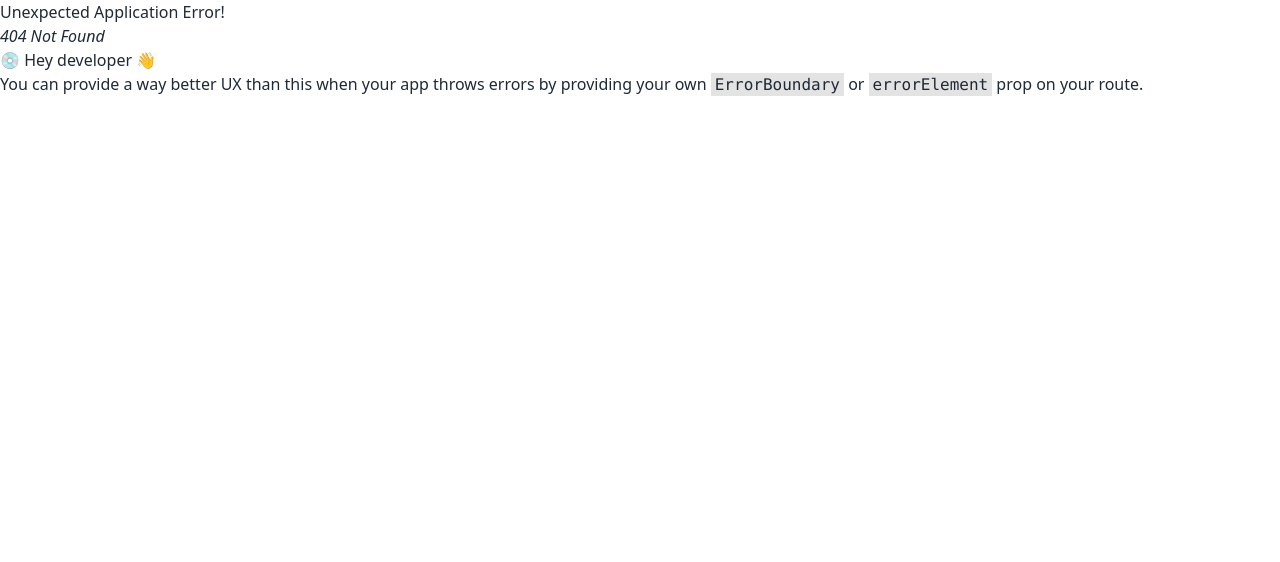
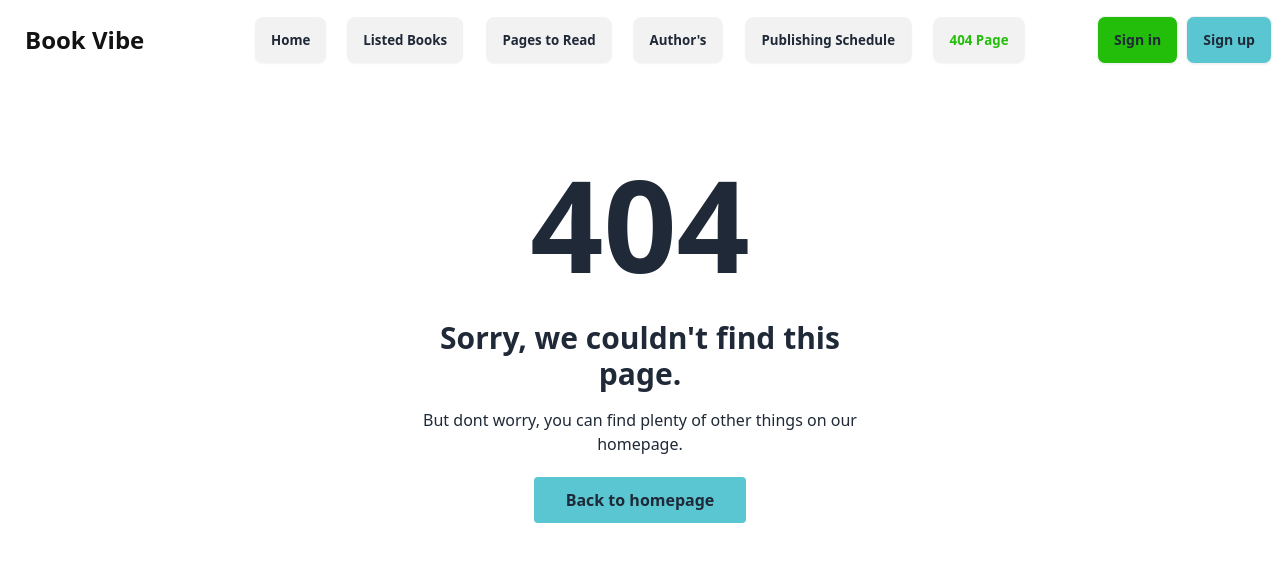
Before and after one commit to NhsTarek/book-vibe-a8, a React (Vite) app: page /error in a window 1280 px wide. Before the commit this address had no page. Shown: the top 562 px of the page. Built offline with nearby package versions, Linux system fonts and the light colour scheme.

Commit message:
404 page implemented

```diff
--- a/src/Components/NavBar.jsx
+++ b/src/Components/NavBar.jsx
@@ -11,20 +11,23 @@ const NavBar = () => {
                             <svg xmlns="http://www.w3.org/2000/svg" className="h-5 w-5" fill="none" viewBox="0 0 24 24" stroke="currentColor"><path strokeLinecap="round" strokeLinejoin="round" strokeWidth="2" d="M4 6h16M4 12h8m-8 6h16" /></svg>
                         </div>
                         <ul tabIndex={0} className="menu menu-sm dropdown-content mt-3 z-[1] p-2 shadow bg-base-100 rounded-box w-52 flex gap-4">
-                            <NavLink to='/' className={({ isActive }) => isActive ? 'text-[#23BE0A] font-bold' : 'font-bold'}>
+                        <NavLink to='/' className={({ isActive }) => isActive ? 'text-[#23BE0A] font-bold btn' : 'font-bold btn'}>
                             Home
                         </NavLink>
-                            <NavLink to='/listedbooks' className={({ isActive }) => isActive ? 'text-[#23BE0A] font-bold' : 'font-bold'}>
+                        <NavLink to='/listedbooks' className={({ isActive }) => isActive ? 'text-[#23BE0A] font-bold btn' : 'font-bold btn'}>
                             Listed Books
                         </NavLink>
-                            <NavLink to='/pagestoread' className={({ isActive }) => isActive ? 'text-[#23BE0A] font-bold' : 'font-bold'}>
+                        <NavLink to='/pagestoread' className={({ isActive }) => isActive ? 'text-[#23BE0A] font-bold btn' : 'font-bold btn'}>
                             Pages to Read
                         </NavLink>
-                            <NavLink className={({ isActive }) => isActive ? 'text-[#23BE0A] font-bold' : 'font-bold'}> Author's
-
+                        <NavLink to='/authors' className={({ isActive }) => isActive ? 'text-[#23BE0A] font-bold btn' : 'font-bold btn'}>
+                            Author's
                         </NavLink>
-                            <NavLink to='/schedule' className={({ isActive }) => isActive ? 'text-[#23BE0A] font-bold' : 'font-bold'}>
+                        <NavLink to='/schedule' className={({ isActive }) => isActive ? 'text-[#23BE0A] font-bold btn' : 'font-bold btn'}>
                             Publishing Schedule
+                        </NavLink>
+                        <NavLink to='/error' className={({ isActive }) => isActive ? 'text-[#23BE0A] font-bold btn' : 'font-bold btn'}>
+                        404 Page
                         </NavLink>
 
                         </ul>
@@ -33,20 +36,23 @@ const NavBar = () => {
                 </div>
                 <div className="navbar-center hidden lg:flex">
                     <ul className="menu menu-horizontal px-1 flex gap-4">
-                        <NavLink to='/' className={({ isActive }) => isActive ? 'text-[#23BE0A] font-bold' : 'font-bold'}>
+                        <NavLink to='/' className={({ isActive }) => isActive ? 'text-[#23BE0A] font-bold btn' : 'font-bold btn'}>
                             Home
                         </NavLink>
-                        <NavLink to='/listedbooks' className={({ isActive }) => isActive ? 'text-[#23BE0A] font-bold' : 'font-bold'}>
+                        <NavLink to='/listedbooks' className={({ isActive }) => isActive ? 'text-[#23BE0A] font-bold btn' : 'font-bold btn'}>
                             Listed Books
                         </NavLink>
-                        <NavLink to='/pagestoread' className={({ isActive }) => isActive ? 'text-[#23BE0A] font-bold' : 'font-bold'}>
+                        <NavLink to='/pagestoread' className={({ isActive }) => isActive ? 'text-[#23BE0A] font-bold btn' : 'font-bold btn'}>
                             Pages to Read
                         </NavLink>
-                        <NavLink to='/authors' className={({ isActive }) => isActive ? 'text-[#23BE0A] font-bold' : 'font-bold'}>
+                        <NavLink to='/authors' className={({ isActive }) => isActive ? 'text-[#23BE0A] font-bold btn' : 'font-bold btn'}>
                             Author's
                         </NavLink>
-                        <NavLink to='/schedule' className={({ isActive }) => isActive ? 'text-[#23BE0A] font-bold' : 'font-bold'}>
+                        <NavLink to='/schedule' className={({ isActive }) => isActive ? 'text-[#23BE0A] font-bold btn' : 'font-bold btn'}>
                             Publishing Schedule
+                        </NavLink>
+                        <NavLink to='/error' className={({ isActive }) => isActive ? 'text-[#23BE0A] font-bold btn' : 'font-bold btn'}>
+                        404 Page
                         </NavLink>
 
                     </ul>
--- a/src/Components/ReadBook.jsx
+++ b/src/Components/ReadBook.jsx
@@ -1,6 +1,7 @@
 import { CiLocationOn } from "react-icons/ci";
 import { BsPeople } from "react-icons/bs";
 import { LuStickyNote } from "react-icons/lu";
+import { Link } from "react-router-dom";
 
 
 const ReadBook = ({ r }) => {
@@ -44,7 +45,7 @@ const ReadBook = ({ r }) => {
                     <div className="bg-[#FFF3E0] rounded-3xl p-3">
                     <h6> Rating: {rating}</h6>
                     </div>
-                    <button className="btn rounded-3xl bg-[#23BE0A] text-white">View details</button>
+                    <Link to={`/book/${r.id}`} className="btn rounded-3xl bg-[#23BE0A] text-white">View details</Link>
                 </div>
 
             </div>
--- a/src/Components/Wish.jsx
+++ b/src/Components/Wish.jsx
@@ -1,6 +1,7 @@
 import { CiLocationOn } from "react-icons/ci";
 import { BsPeople } from "react-icons/bs";
 import { LuStickyNote } from "react-icons/lu";
+import { Link } from "react-router-dom";
 
 const Wish = ({ wish }) => {
     const { bookName, author, image, totalPages, rating, category, tags, publisher, yearOfPublishing } = wish
@@ -43,7 +44,7 @@ const Wish = ({ wish }) => {
                     <div className="bg-[#FFF3E0] rounded-3xl p-3">
                         <h6> Rating: {rating}</h6>
                     </div>
-                    <button className="btn rounded-3xl bg-[#23BE0A] text-white">View details</button>
+                    <Link to={`/book/${wish.id}`} className="btn rounded-3xl bg-[#23BE0A] text-white">View details</Link>
                 </div>
 
             </div>
--- a/src/Routes/Routes.jsx
+++ b/src/Routes/Routes.jsx
@@ -8,6 +8,7 @@ import Authors from "../pages/Authors";
 import PublishingSchedule from "../pages/PublishingSchedule";
 import Wishlist from "../Components/Wishlist";
 import Read from "../Components/Read";
+import Error from "../pages/Error";
 
 export const router = createBrowserRouter([
     {
@@ -53,6 +54,10 @@ export const router = createBrowserRouter([
           path:'/schedule',
           element:<PublishingSchedule></PublishingSchedule>,
         },
+        {
+          path:'/error',
+          element:<Error></Error>,
+        },
       ]
     },
 
--- /dev/null
+++ b/src/pages/Error.jsx
@@ -0,0 +1,21 @@
+import { Link } from "react-router-dom";
+
+
+const Error = () => {
+    return (
+        <section className="flex items-center h-full p-16 dark:bg-gray-50 dark:text-gray-800">
+            <div className="container flex flex-col items-center justify-center px-5 mx-auto my-8">
+                <div className="max-w-md text-center">
+                    <h2 className="mb-8 font-extrabold text-9xl dark:text-gray-400">
+                        <span className="sr-only">Error</span>404
+                    </h2>
+                    <p className="text-2xl font-semibold md:text-3xl">Sorry, we couldn't find this page.</p>
+                    <p className="mt-4 mb-8 dark:text-gray-600">But dont worry, you can find plenty of other things on our homepage.</p>
+                    <Link to="/" className="px-8 py-3 font-semibold rounded bg-[#59C6D2]">Back to homepage</Link>
+                </div>
+            </div>
+        </section>
+    );
+};
+
+export default Error;
--- a/src/pages/ListedBooks.jsx
+++ b/src/pages/ListedBooks.jsx
@@ -4,19 +4,26 @@ import { useState } from "react";
 
 const ListedBooks = () => {
     const [tabIndex, setTabIndex] = useState(0)
+
+
     return (
         <div className="container mx-auto">
             <div className="text-center bg-[#F3F3F3] shadow-xl rounded-xl p-5 my-5">
                 <h1 className="font-extrabold text-3xl">Books</h1>
             </div>
 
-            <div className="dropdown dropdown-bottom">
-                <div tabIndex={0} role="button" className="btn m-1">Click</div>
-                <ul tabIndex={0} className="dropdown-content z-[1] menu p-2 shadow bg-base-100 rounded-box w-52">
-                    <li><a>Item 1</a></li>
-                    <li><a>Item 2</a></li>
-                </ul>
+
+            <div className="text-center">
+                <div className="dropdown dropdown-bottom">
+                    <div tabIndex={0} role="button" className="btn bg-[#23BE0A] m-1">Sort By</div>
+                    <ul tabIndex={0} className="dropdown-content z-[1] menu p-2 shadow bg-base-100 rounded-box w-52">
+                        <li><a>Rating</a></li>
+                        <li><a>Number of Pages</a></li>
+                        <li><a>Publisher</a></li>
+                    </ul>
+                </div>
             </div>
+
 
             <div className="flex items-center -mx-4 overflow-x-auto overflow-y-hidden sm:justify-start flex-nowrap dark:bg-gray-100 dark:text-gray-800">
 
```
Also changed, not shown: 1 other file (tests, documents, lock files or other folders). Lines whose indentation alone changed are shown as unchanged.
